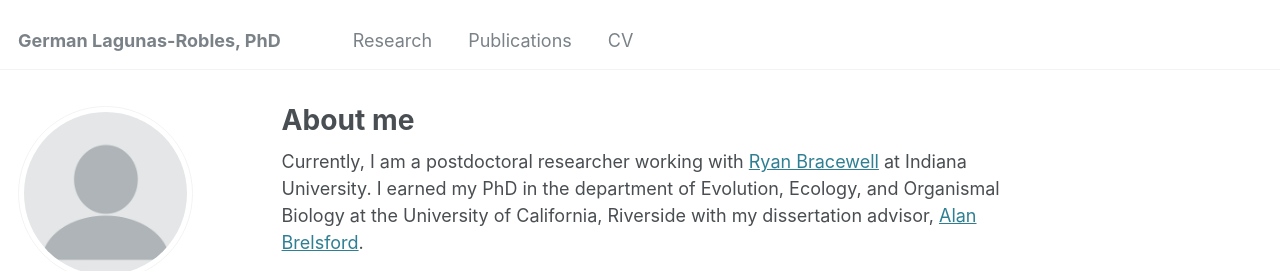
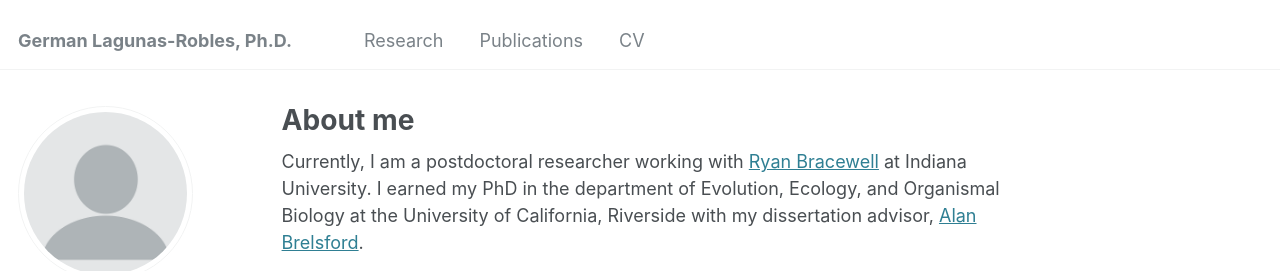
Before and after one commit to GLagunas-Robles/GLagunas-Robles.github.io, a Jekyll site: the page built from _pages/about.md, in a window 1280 px wide. Shown: the top 271 px of the page. Built offline with Jekyll 4.4.1, drawn with Linux system fonts in a browser that asks for light colours; some web fonts are replaced.

Commit message:
Update _config.yml

```diff
--- a/_config.yml
+++ b/_config.yml
@@ -8,7 +8,7 @@
 
 # Basic Site Settings
 locale                   : "en-US"
-title                    : "German Lagunas-Robles, PhD"
+title                    : "German Lagunas-Robles, Ph.D."
 title_separator          : "-"
 name                     : &name "German Lagunas-Robles"
 description              : &description "Postdoc at Indiana University"
```
